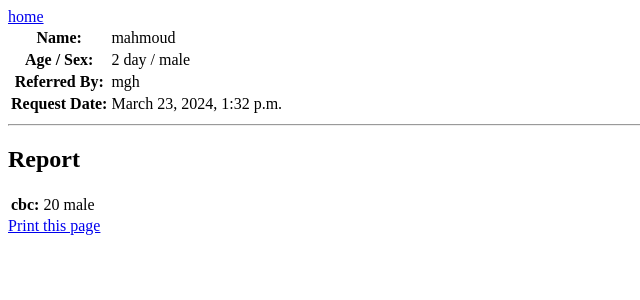
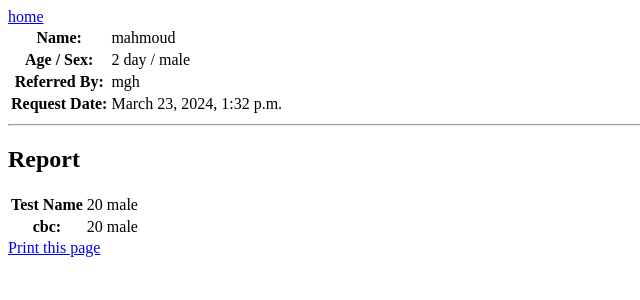
Before and after one commit to mahmoud15670/program, a Django app: page /result/3/print in a window 1280 px wide. Shown: the top 300 px of the page, without its empty margins (0-640 px from the left). Run offline with Django 4.2, Linux system fonts and the light colour scheme; data comes from the database, SQL or seed files in the repository.

Commit message:
Mar 24, 2024, 11:45 AM

```diff
--- a/mhlbia/homs/templates/homs/result_detail.html
+++ b/mhlbia/homs/templates/homs/result_detail.html
@@ -23,6 +23,11 @@
 <h2>Report</h2>
 <table >
     <tr>
+        <th>Test Name</th>
+        <td>{{result.result}}</td>
+        <td>{{result.ref}}</td>
+    </tr>
+    <tr>
         <th>{{result.test.name}}:</th>
         <td>{{result.result}}</td>
         <td>{{result.ref}}</td>
```
